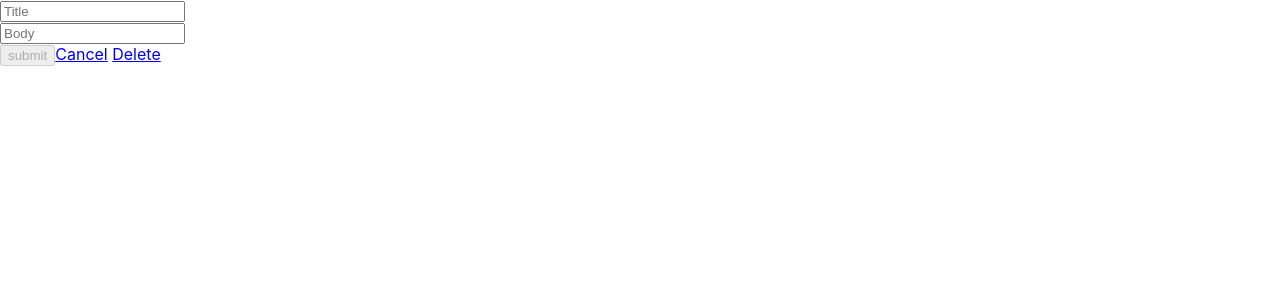
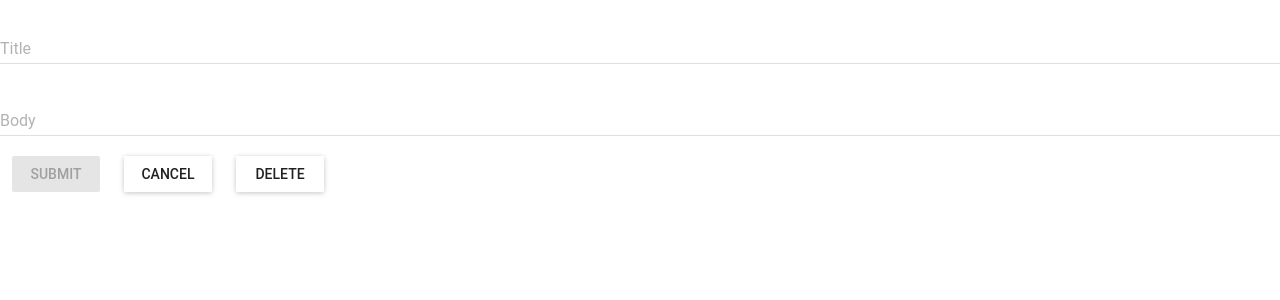
Before and after one commit to lwj-79/udemy-react-redux-crud-application, a React (Create React App) app: page /events/1 in a window 1280 px wide. Shown: the top 300 px of the page. Built offline with nearby package versions, Linux system fonts and the light colour scheme; no server answers.

Commit message:
apply material-ui to event_new ad evets_show componets

```diff
--- a/src/components/events_new.js
+++ b/src/components/events_new.js
@@ -3,6 +3,8 @@
 import { Field, reduxForm } from 'redux-form'
 import { Link } from 'react-router-dom'
 import { postEvent } from '../actions'
+import RaisedButton from 'material-ui/RaisedButton'
+import TextField from 'material-ui/TextField'
 
 
 class EventsNew extends Component{
@@ -14,10 +16,14 @@
     const { input, label, type, meta:{ touched, error } } = field;
 
     return (
-      <div>
-        <input {...input} placeholder={label} type={type} />
-        {touched && error && <span>{error}</span>}
-      </div>
+      <TextField
+        hintText={label}
+        floatingLabelText={label}
+        type={type}
+        errorText={touched && error}
+        {...input}
+        fullWidth={true}
+      />
     );
   }
   async onSubmit(values) {
@@ -25,14 +31,17 @@
     this.props.history.push('/');
   }
   render(){
-    const { handleSubmit, pristine, submitting } = this.props
+    const { handleSubmit, pristine, submitting, invalid } = this.props
+    const style = { margin: 12}
     return(
       <form onSubmit={handleSubmit(this.onSubmit)}>
+
         <div><Field label='Title' name='title' type='text' component={this.renderField}/></div>
         <div><Field label='Body' name='body' type='text' component={this.renderField} /></div>
         <div>
-          <input type='submit' value='submit' disabled={pristine || submitting} />
-          <Link to='/'>Cancel</Link>
+          <RaisedButton label = 'Submit' type = 'submit'
+            style = {style} disabled = {pristine || submitting || invalid} />
+          <RaisedButton label = 'Cancel' style = {style} containerElement = { <Link to = '/' /> }/>
         </div>
       </form>
     );
--- a/src/components/events_show.js
+++ b/src/components/events_show.js
@@ -3,6 +3,8 @@
 import { Field, reduxForm } from 'redux-form'
 import { Link } from 'react-router-dom'
 import { deleteEvent, getEvent, putEvent } from '../actions'
+import RaisedButton from 'material-ui/RaisedButton'
+import TextField from 'material-ui/TextField'
 
 class EventsShow extends Component{
   constructor(props) {
@@ -20,10 +22,15 @@
     const { input, label, type, meta:{ touched, error } } = field;
 
     return (
-      <div>
-        <input {...input} placeholder={label} type={type} />
-        {touched && error && <span>{error}</span>}
-      </div>
+      <TextField
+        hintText={label}
+        floatingLabelText={label}
+        type={type}
+        errorText={touched && error}
+        {...input}
+        fullWidth={true}
+      />
+
     );
   }
 
@@ -39,14 +46,17 @@
   }
   render(){
     const { handleSubmit, pristine, submitting, invalid } = this.props
+    const style = { margin: 12}
     return(
       <form onSubmit={handleSubmit(this.onSubmit)}>
         <div><Field label='Title' name='title' type='text' component={this.renderField}/></div>
         <div><Field label='Body' name='body' type='text' component={this.renderField} /></div>
         <div>
-          <input type='submit' value='submit' disabled={pristine || submitting || invalid } />
-          <Link to='/'>Cancel</Link>&nbsp;
-          <Link to='/' onClick={this.onDeleteClick}>Delete</Link>
+          <RaisedButton label = 'Submit' type = 'submit'
+            style = {style} disabled = {pristine || submitting || invalid} />
+          <RaisedButton label = 'Cancel' style = {style} containerElement = { <Link to = '/' /> }/>
+          <RaisedButton label = 'Delete' style = {style} onClick={this.onDeleteClick} containerElement = { <Link to = '/' /> }/>
+
         </div>
       </form>
     );
```
